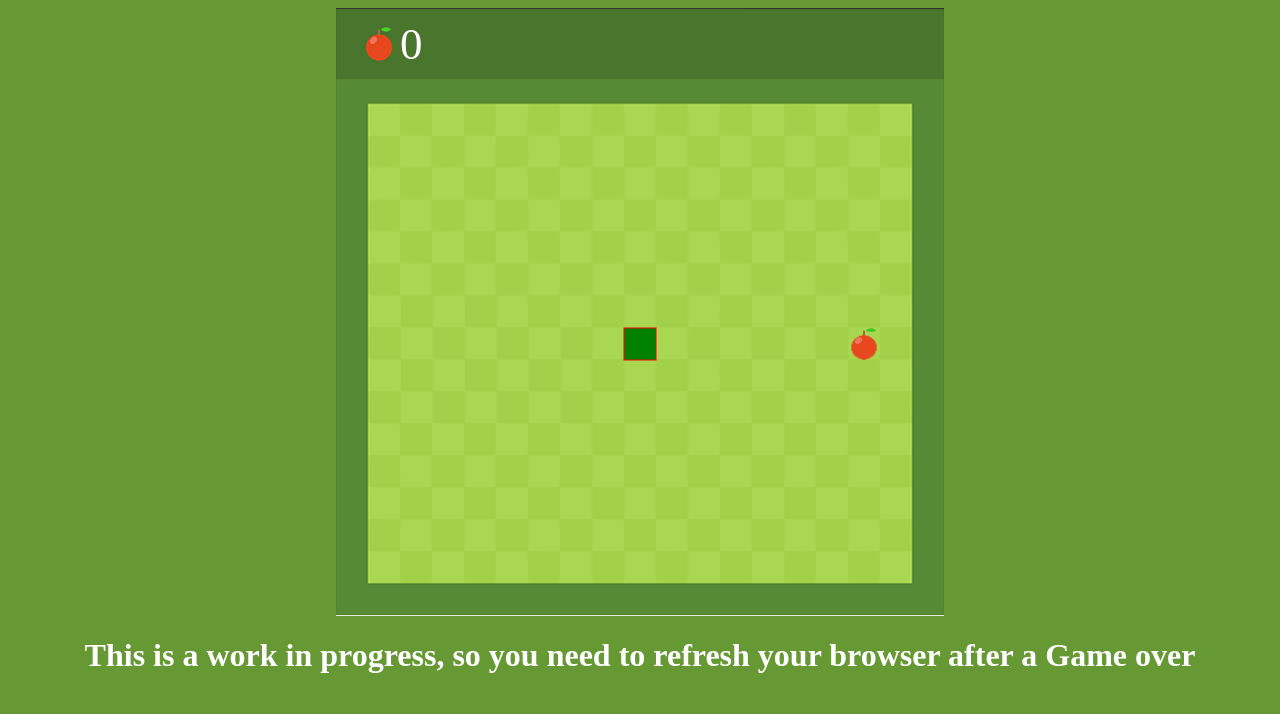
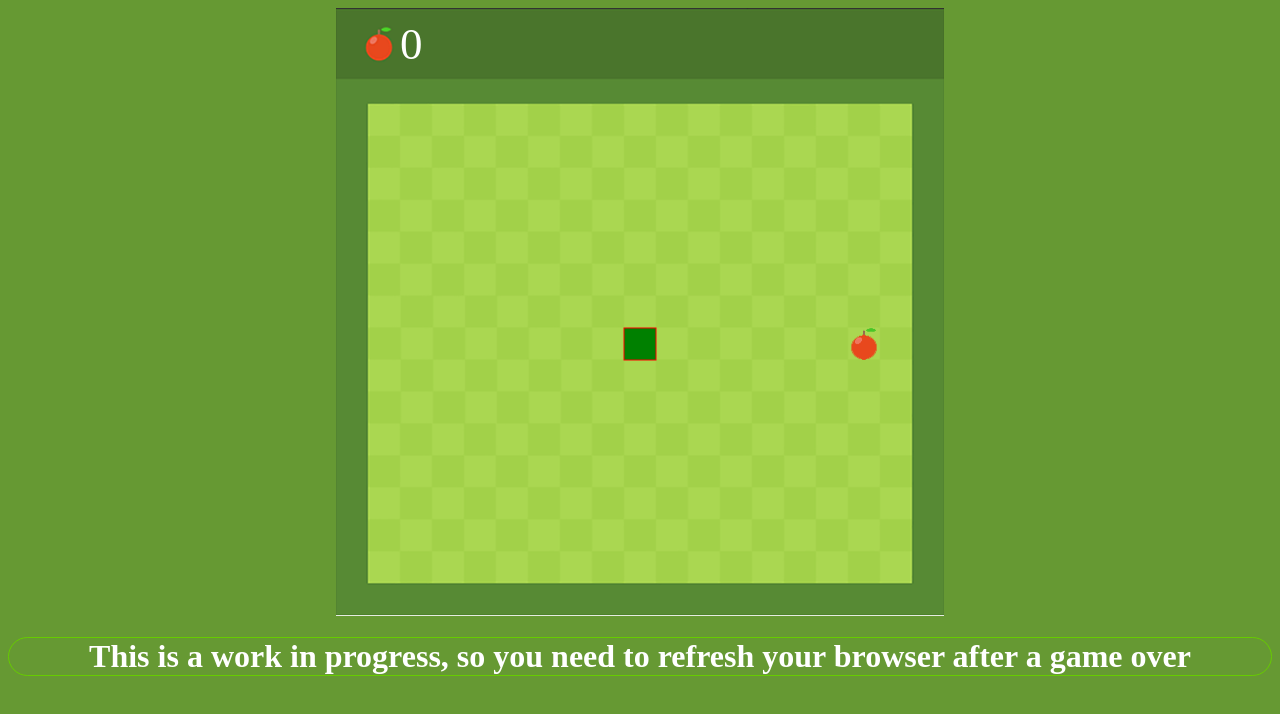
Before and after one commit to hacktivist123/SnakeGame, a plain HTML site: page index.html in a window 1280 px wide. Drawn offline with Linux system fonts and the light colour scheme.

Commit message:
few changes here and there 😀

```diff
--- a/index.html
+++ b/index.html
@@ -1,20 +1,30 @@
 <html>
 
 <head>
+    <meta name="viewport" content="width=device-width, initial-scale=1, user-scalable=no">
     <title>Snake Game</title>
     <style>
         canvas {
             display: block;
             margin: 0 auto;
         }
+
+        h1 {
+            border-block: 10px;
+            color: white;
+            text-align: center;
+            border: 1px solid #66CC00;
+            border-width: 50%;
+            border-radius: 20px;
+        }
     </style>
 </head>
 <canvas id="snake" width="608" height="608"></canvas>
 
 <body style="background-color: #669933 ">
-    <h1 style="border-block: 10px; color: white; text-align: center;">This is a work in progress, so you need to refresh
+    <h1>This is a work in progress, so you need to refresh
         your browser
-        after a Game over
+        after a game over
     </h1>
 </body>
 <script src="snake.js"></script>
--- a/snake.js
+++ b/snake.js
@@ -146,4 +146,4 @@ function draw() {
 }
 
 // call draw function every 100 ms
-let game = setInterval(draw, 140);
+let game = setInterval(draw, 145);
```
